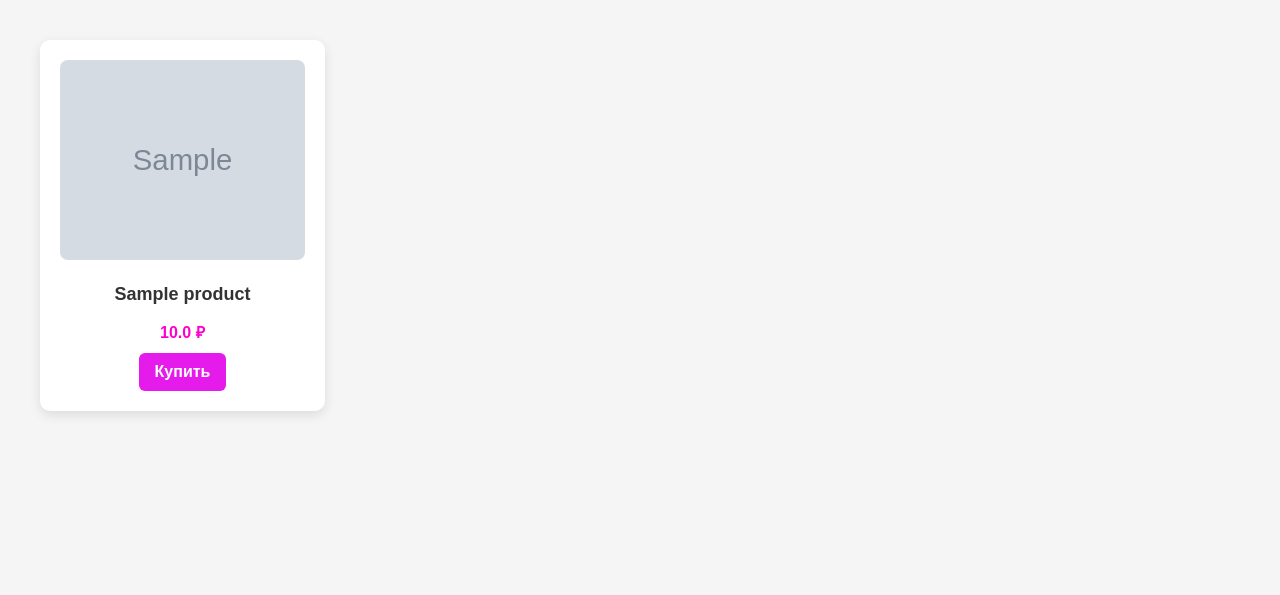
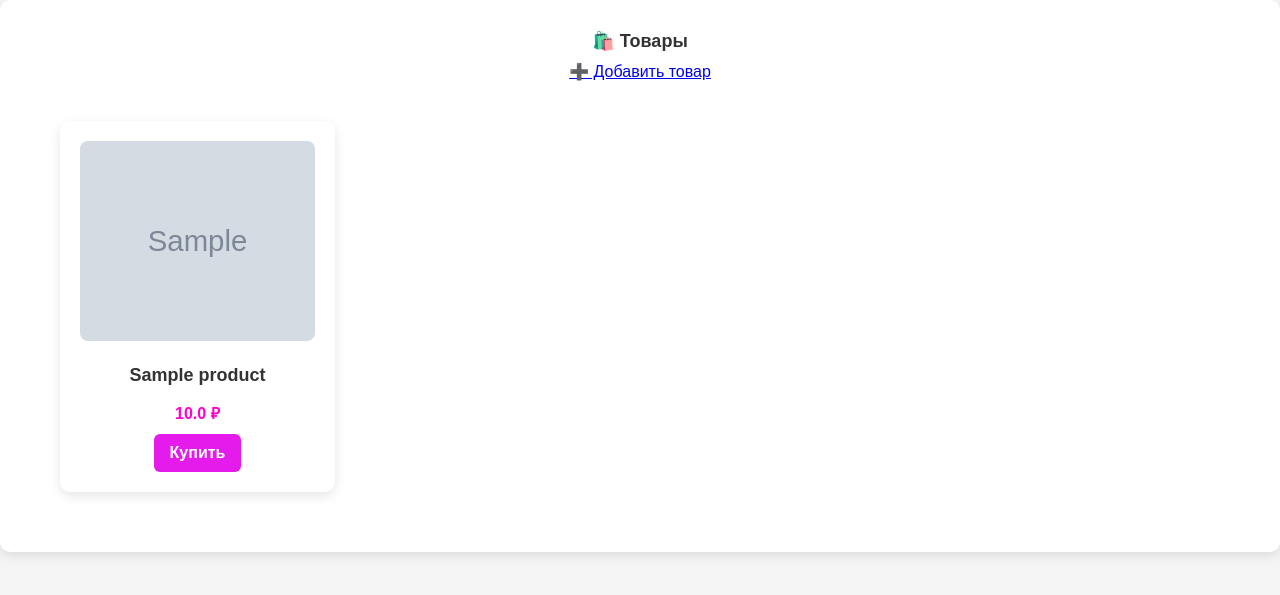
Before and after one commit to Hitsuga-K/VB, a FastAPI app: page / in a window 1280 px wide. Shown: the top 595 px of the page. Run offline with FastAPI, Linux system fonts and the light colour scheme; tables that the repository leaves empty hold one stand-in row (Sample ...).

Commit message:
Update index.html

```diff
--- a/templates/index.html
+++ b/templates/index.html
@@ -6,6 +6,10 @@
     <link rel="stylesheet" href="/static/style.css">
 </head>
 <body>
+    <section class="card">
+        <h2>🛍️ Товары</h2>
+        <a href="/add-product" class="add-button">➕ Добавить товар</a>
+
         <div class="cards">
             {% for product in products %}
             <div class="card">
@@ -16,5 +20,6 @@
             </div>
             {% endfor %}
         </div>
+    </section>
 </body>
 </html>
```
Lines whose indentation alone changed are shown as unchanged.
